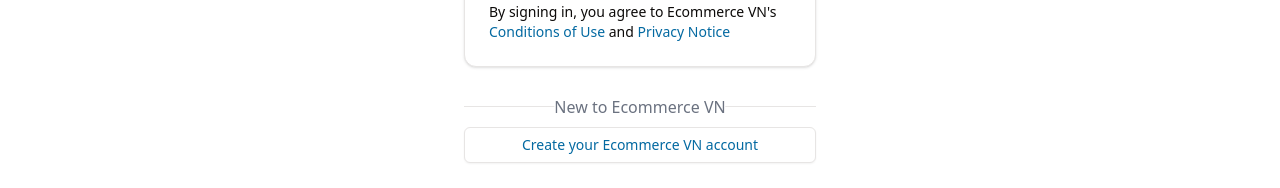
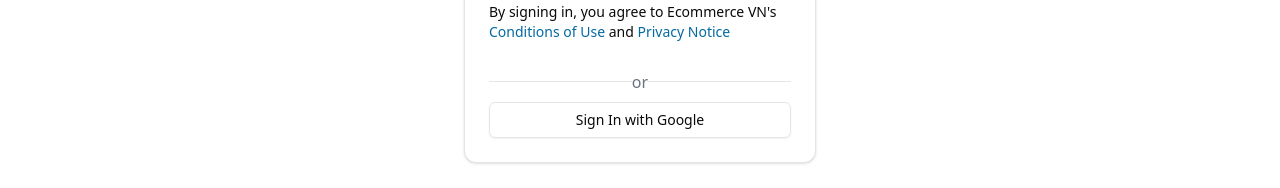
Before and after one commit to QuangDev94/ecommerce-vn, a Next.js app: page /sign-in in a window 1280 px wide. Shown: the part 419-607 px from the top of the page. Built offline with nearby package versions, Linux system fonts and the light colour scheme; no server answers.

Commit message:
SignIn with Google

```diff
--- /dev/null
+++ b/app/(auth)/sign-in/google-signin-form.tsx
@@ -0,0 +1,22 @@
+'use client'
+
+import { Button } from '@/components/ui/button'
+import { SignInWithGoogle } from '@/lib/actions/user.action'
+import { useFormStatus } from 'react-dom'
+
+export function GoogleSignInForm() {
+  const SignInButton = () => {
+    const { pending } = useFormStatus()
+    return (
+      <Button disabled={pending} className='w-full' variant='outline'>
+        {pending ? 'Redirecting to Google...' : 'Sign In with Google'}
+      </Button>
+    )
+  }
+
+  return (
+    <form action={SignInWithGoogle}>
+      <SignInButton />
+    </form>
+  )
+}
--- a/app/(auth)/sign-in/page.tsx
+++ b/app/(auth)/sign-in/page.tsx
@@ -7,6 +7,7 @@
 import { APP_NAME } from '@/lib/constants'
 import Link from 'next/link'
 import { Button } from '@/components/ui/button'
+import { GoogleSignInForm } from './google-signin-form'
 
 export const metadata: Metadata = {
   title: 'Sign In',
@@ -32,6 +33,10 @@
           <div>
             <CredentialsSignInForm />
           </div>
+          <SeparatorWithOr />
+          <div className='mt-4'>
+            <GoogleSignInForm />
+          </div>
         </CardContent>
       </Card>
       <SeparatorWithOr>New to {APP_NAME}</SeparatorWithOr>
--- a/auth.ts
+++ b/auth.ts
@@ -1,4 +1,5 @@
 import { MongoDBAdapter } from '@auth/mongodb-adapter'
+import Google from 'next-auth/providers/google'
 import bcrypt from 'bcryptjs'
 import CredentialsProvider from 'next-auth/providers/credentials'
 import { connectToDatabase } from './lib/db'
@@ -33,6 +34,9 @@
   },
   adapter: MongoDBAdapter(client),
   providers: [
+    Google({
+      allowDangerousEmailAccountLinking: true,
+    }),
     CredentialsProvider({
       credentials: {
         email: { type: 'email' },
--- a/lib/actions/user.action.ts
+++ b/lib/actions/user.action.ts
@@ -15,7 +15,9 @@
     redirect: false,
   })
 }
-
+export const SignInWithGoogle = async () => {
+  await signIn('google')
+}
 export const signOutAction = async () => {
   const redirectTo = await signOut({ redirect: false })
   redirect(redirectTo.redirect)
```
